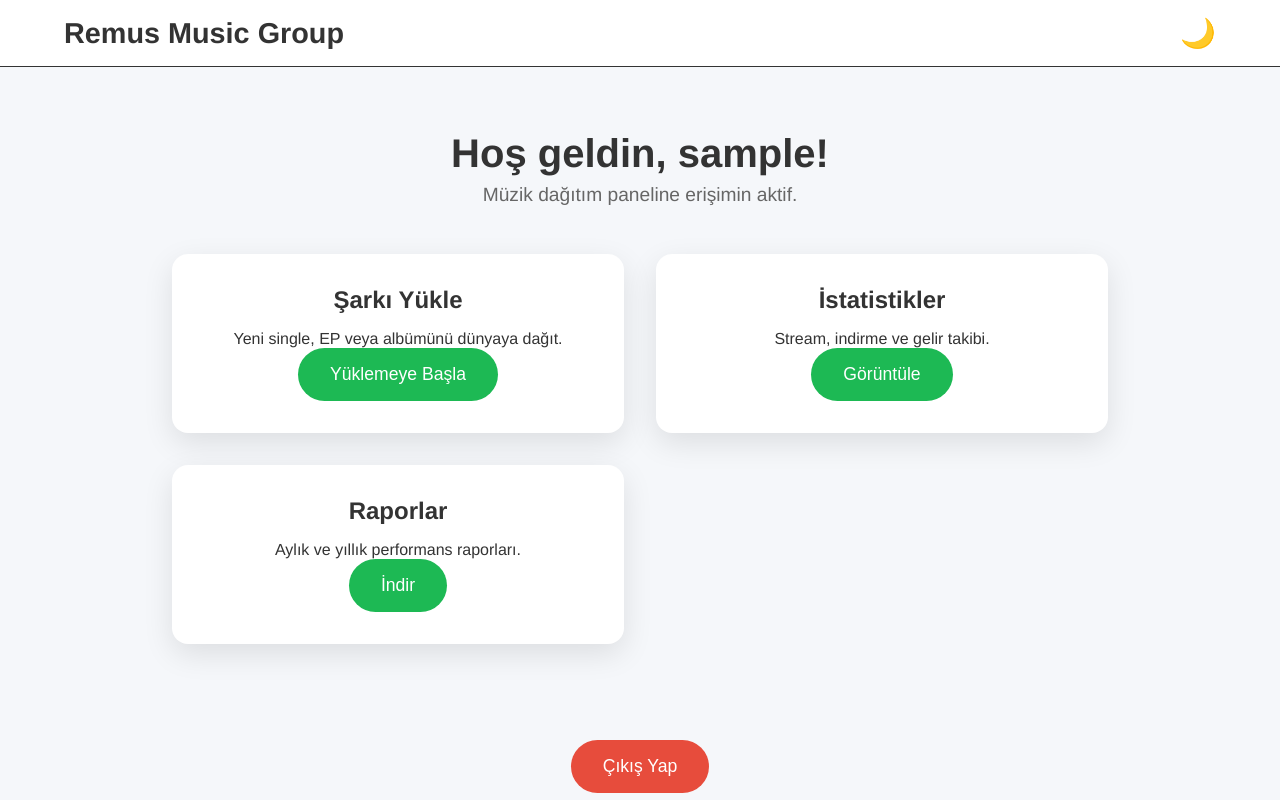
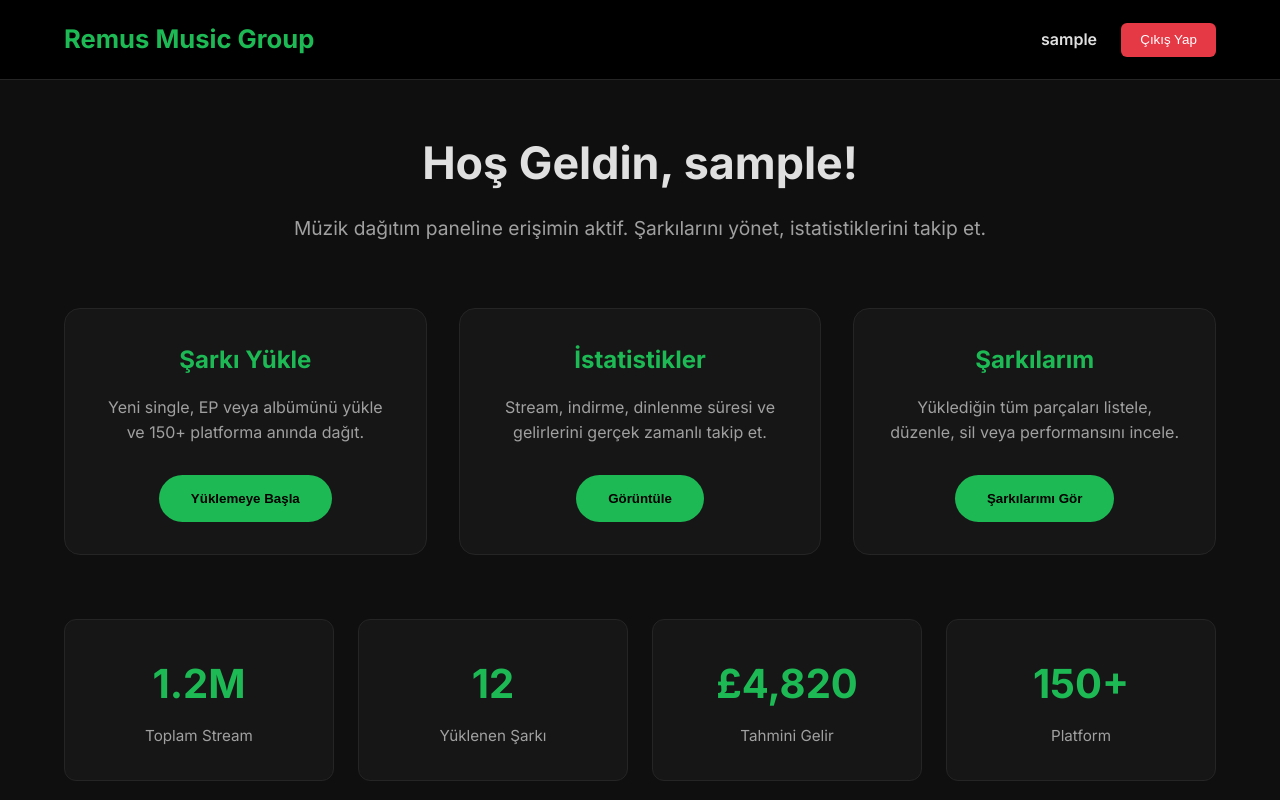
Before and after one commit to rremuuss1337/remus-music-group, a website: page dashboard.html in a window 1280 px wide. Shown: the top 800 px of the page. Drawn offline with Linux system fonts and the light colour scheme; sample sign-in values are in the browser's storage.

Commit message:
Update dashboard.html

```diff
--- a/dashboard.html
+++ b/dashboard.html
@@ -1,84 +1,240 @@
 <!DOCTYPE html>
-<html lang="en">
+<html lang="tr">
 <head>
     <meta charset="UTF-8">
     <meta name="viewport" content="width=device-width, initial-scale=1.0">
     <title>Dashboard - Remus Music Group</title>
+    <link href="https://fonts.googleapis.com/css2?family=Inter:wght@400;500;600;700&display=swap" rel="stylesheet">
     <style>
         :root {
-            --bg: #f5f7fa;
-            --text: #333;
-            --card: #fff;
+            --bg: #0f0f0f;
+            --surface: #161616;
+            --text: #e0e0e0;
+            --text-secondary: #a0a0a0;
             --accent: #1db954;
-            --header-bg: #fff;
+            --accent-hover: #1ed760;
+            --border: #252525;
+            --shadow: 0 10px 30px rgba(0,0,0,0.4);
         }
-        body.dark {
-            --bg: #111;
-            --text: #fff;
-            --card: #222;
-            --header-bg: #000;
+        * { margin: 0; padding: 0; box-sizing: border-box; }
+        body {
+            font-family: 'Inter', system-ui, -apple-system, sans-serif;
+            background: var(--bg);
+            color: var(--text);
+            min-height: 100vh;
+            line-height: 1.6;
         }
-        * { box-sizing: border-box; margin: 0; padding: 0; }
-        body { font-family: 'Helvetica Neue', Arial, sans-serif; background: var(--bg); color: var(--text); min-height: 100vh; transition: background 0.3s, color 0.3s; }
+        header {
+            background: #000;
+            border-bottom: 1px solid var(--border);
+            padding: 1.2rem 5%;
+            display: flex;
+            justify-content: space-between;
+            align-items: center;
+            position: sticky;
+            top: 0;
+            z-index: 1000;
+        }
+        .logo {
+            font-size: 1.6rem;
+            font-weight: 700;
+            color: var(--accent);
+            text-decoration: none;
+        }
+        .user-info {
+            display: flex;
+            align-items: center;
+            gap: 1.5rem;
+        }
+        .username {
+            font-weight: 600;
+            color: var(--text);
+        }
+        .logout-btn {
+            background: #e63946;
+            color: white;
+            border: none;
+            padding: 0.6rem 1.2rem;
+            border-radius: 6px;
+            cursor: pointer;
+            font-weight: 500;
+            transition: background 0.2s;
+        }
+        .logout-btn:hover { background: #d32f2f; }
 
-        header { background: var(--header-bg); border-bottom: 1px solid #333; padding: 1rem 5%; display: flex; justify-content: space-between; align-items: center; position: sticky; top: 0; z-index: 1000; transition: background 0.3s; }
-        .logo { font-size: 1.8rem; font-weight: bold; color: var(--text); text-decoration: none; }
-        .theme-toggle { background: none; border: none; font-size: 1.8rem; cursor: pointer; }
+        .container {
+            max-width: 1400px;
+            margin: 0 auto;
+            padding: 3rem 5%;
+        }
+        .welcome {
+            text-align: center;
+            margin-bottom: 4rem;
+        }
+        .welcome h1 {
+            font-size: 2.8rem;
+            margin-bottom: 0.8rem;
+            opacity: 0;
+            transform: translateY(20px);
+            animation: fadeInUp 0.8s forwards 0.2s;
+        }
+        .welcome p {
+            font-size: 1.2rem;
+            color: var(--text-secondary);
+            opacity: 0;
+            animation: fadeInUp 0.8s forwards 0.4s;
+        }
 
-        .dashboard-container { max-width: 1000px; margin: 4rem auto; padding: 0 2rem; }
-        .welcome { text-align: center; margin-bottom: 3rem; }
-        .welcome h1 { font-size: 2.5rem; margin-bottom: 0.5rem; }
-        .welcome p { color: #666; font-size: 1.2rem; }
+        .grid {
+            display: grid;
+            grid-template-columns: repeat(auto-fit, minmax(340px, 1fr));
+            gap: 2rem;
+        }
+        .card {
+            background: var(--surface);
+            border: 1px solid var(--border);
+            border-radius: 16px;
+            padding: 2rem;
+            text-align: center;
+            transition: transform 0.3s ease, box-shadow 0.3s ease;
+            opacity: 0;
+            transform: translateY(30px);
+            animation: fadeInUp 0.8s forwards;
+        }
+        .card:nth-child(1) { animation-delay: 0.3s; }
+        .card:nth-child(2) { animation-delay: 0.5s; }
+        .card:nth-child(3) { animation-delay: 0.7s; }
+        .card:hover {
+            transform: translateY(-10px);
+            box-shadow: var(--shadow);
+        }
+        .card h3 {
+            font-size: 1.5rem;
+            margin-bottom: 1rem;
+            color: var(--accent);
+        }
+        .card p {
+            color: var(--text-secondary);
+            margin-bottom: 1.8rem;
+            font-size: 1rem;
+        }
+        .card button {
+            background: var(--accent);
+            color: #000;
+            border: none;
+            padding: 1rem 2rem;
+            border-radius: 50px;
+            font-weight: 600;
+            cursor: pointer;
+            transition: all 0.3s;
+        }
+        .card button:hover {
+            background: var(--accent-hover);
+            transform: scale(1.05);
+        }
 
-        .cards { display: grid; grid-template-columns: repeat(auto-fit, minmax(300px, 1fr)); gap: 2rem; }
-        .card { background: var(--card); padding: 2rem; border-radius: 16px; box-shadow: 0 10px 30px rgba(0,0,0,0.1); text-align: center; transition: transform 0.3s; }
-        .card:hover { transform: translateY(-10px); }
-        .card h3 { margin-bottom: 1rem; font-size: 1.5rem; }
-        .card button { background: var(--accent); color: #fff; border: none; padding: 1rem 2rem; border-radius: 30px; font-size: 1.1rem; cursor: pointer; transition: background 0.3s; }
-        .card button:hover { background: #1ed760; }
+        .stats {
+            display: grid;
+            grid-template-columns: repeat(auto-fit, minmax(220px, 1fr));
+            gap: 1.5rem;
+            margin-top: 4rem;
+        }
+        .stat-box {
+            background: var(--surface);
+            border: 1px solid var(--border);
+            border-radius: 12px;
+            padding: 2rem;
+            text-align: center;
+            opacity: 0;
+            transform: translateY(20px);
+            animation: fadeInUp 0.8s forwards;
+        }
+        .stat-box:nth-child(1) { animation-delay: 0.9s; }
+        .stat-box:nth-child(2) { animation-delay: 1.0s; }
+        .stat-box:nth-child(3) { animation-delay: 1.1s; }
+        .stat-box:nth-child(4) { animation-delay: 1.2s; }
+        .stat-box strong {
+            font-size: 2.5rem;
+            color: var(--accent);
+            display: block;
+            margin-bottom: 0.5rem;
+        }
+        .stat-box p {
+            color: var(--text-secondary);
+            font-size: 0.95rem;
+        }
 
-        .logout-btn { background: #e74c3c; margin-top: 2rem; padding: 1rem 2rem; border-radius: 30px; color: #fff; border: none; cursor: pointer; font-size: 1.1rem; }
-        .logout-btn:hover { background: #c0392b; }
+        @keyframes fadeInUp {
+            to { opacity: 1; transform: translateY(0); }
+        }
 
-        footer { text-align: center; padding: 3rem; color: #888; margin-top: 5rem; }
+        footer {
+            text-align: center;
+            padding: 4rem 5%;
+            color: var(--text-secondary);
+            font-size: 0.95rem;
+            margin-top: 6rem;
+        }
 
         @media (max-width: 768px) {
-            .dashboard-container { padding: 0 1rem; margin: 2rem auto; }
+            .container { padding: 2rem 1.5rem; }
+            .welcome h1 { font-size: 2.2rem; }
+            .grid, .stats { gap: 1.5rem; }
         }
     </style>
 </head>
 <body>
     <header>
         <a href="/" class="logo">Remus Music Group</a>
-        <button class="theme-toggle" id="themeToggle">🌙</button>
+        <div class="user-info">
+            <span class="username" id="usernameDisplay">Kullanıcı</span>
+            <button class="logout-btn" id="logoutBtn">Çıkış Yap</button>
+        </div>
     </header>
 
-    <div class="dashboard-container">
+    <div class="container">
         <div class="welcome">
-            <h1>Hoş geldin, <span id="usernameDisplay"></span>!</h1>
-            <p>Müzik dağıtım paneline erişimin aktif.</p>
+            <h1>Hoş Geldin, <span id="welcomeName">Kullanıcı</span>!</h1>
+            <p>Müzik dağıtım paneline erişimin aktif. Şarkılarını yönet, istatistiklerini takip et.</p>
         </div>
 
-        <div class="cards">
+        <div class="grid">
             <div class="card">
                 <h3>Şarkı Yükle</h3>
-                <p>Yeni single, EP veya albümünü dünyaya dağıt.</p>
-                <button onclick="alert('Şarkı yükleme özelliği yakında!')">Yüklemeye Başla</button>
+                <p>Yeni single, EP veya albümünü yükle ve 150+ platforma anında dağıt.</p>
+                <button onclick="alert('Şarkı yükleme özelliği çok yakında aktif olacak!')">Yüklemeye Başla</button>
             </div>
+
             <div class="card">
                 <h3>İstatistikler</h3>
-                <p>Stream, indirme ve gelir takibi.</p>
-                <button onclick="alert('İstatistikler yakında!')">Görüntüle</button>
+                <p>Stream, indirme, dinlenme süresi ve gelirlerini gerçek zamanlı takip et.</p>
+                <button onclick="alert('Detaylı istatistik paneli yakında!')">Görüntüle</button>
             </div>
+
             <div class="card">
-                <h3>Raporlar</h3>
-                <p>Aylık ve yıllık performans raporları.</p>
-                <button onclick="alert('Raporlar yakında!')">İndir</button>
+                <h3>Şarkılarım</h3>
+                <p>Yüklediğin tüm parçaları listele, düzenle, sil veya performansını incele.</p>
+                <button onclick="alert('Şarkı yönetimi paneli yakında!')">Şarkılarımı Gör</button>
             </div>
         </div>
 
-        <div style="text-align: center; margin-top: 4rem;">
-            <button class="logout-btn" id="logoutBtn">Çıkış Yap</button>
+        <div class="stats">
+            <div class="stat-box">
+                <strong>1.2M</strong>
+                <p>Toplam Stream</p>
+            </div>
+            <div class="stat-box">
+                <strong>12</strong>
+                <p>Yüklenen Şarkı</p>
+            </div>
+            <div class="stat-box">
+                <strong>£4,820</strong>
+                <p>Tahmini Gelir</p>
+            </div>
+            <div class="stat-box">
+                <strong>150+</strong>
+                <p>Platform</p>
+            </div>
         </div>
     </div>
 
@@ -87,38 +243,20 @@
     </footer>
 
     <script>
-        // Karanlık mod toggle
-        const themeToggle = document.getElementById('themeToggle');
-        const body = document.body;
-
-        if (localStorage.getItem('theme') === 'dark') {
-            body.classList.add('dark');
-            themeToggle.textContent = '☀️';
-        }
-
-        themeToggle.addEventListener('click', () => {
-            body.classList.toggle('dark');
-            if (body.classList.contains('dark')) {
-                themeToggle.textContent = '☀️';
-                localStorage.setItem('theme', 'dark');
-            } else {
-                themeToggle.textContent = '🌙';
-                localStorage.setItem('theme', 'light');
-            }
-        });
-
-        // Kullanıcı adını göster
+        // Token kontrolü ve username çekme
         const token = localStorage.getItem('token');
         if (!token) {
             window.location.href = '/login.html';
-        } else {
-            // Token'den username çıkar (basit decode)
-            try {
-                const payload = JSON.parse(atob(token.split('.')[1]));
-                document.getElementById('usernameDisplay').textContent = payload.username;
-            } catch (e) {
-                document.getElementById('usernameDisplay').textContent = 'Kullanıcı';
-            }
+        }
+
+        try {
+            const payload = JSON.parse(atob(token.split('.')[1]));
+            const username = payload.username;
+            document.getElementById('usernameDisplay').textContent = username;
+            document.getElementById('welcomeName').textContent = username;
+        } catch (e) {
+            document.getElementById('usernameDisplay').textContent = 'Kullanıcı';
+            document.getElementById('welcomeName').textContent = 'Kullanıcı';
         }
 
         // Çıkış yap
```
